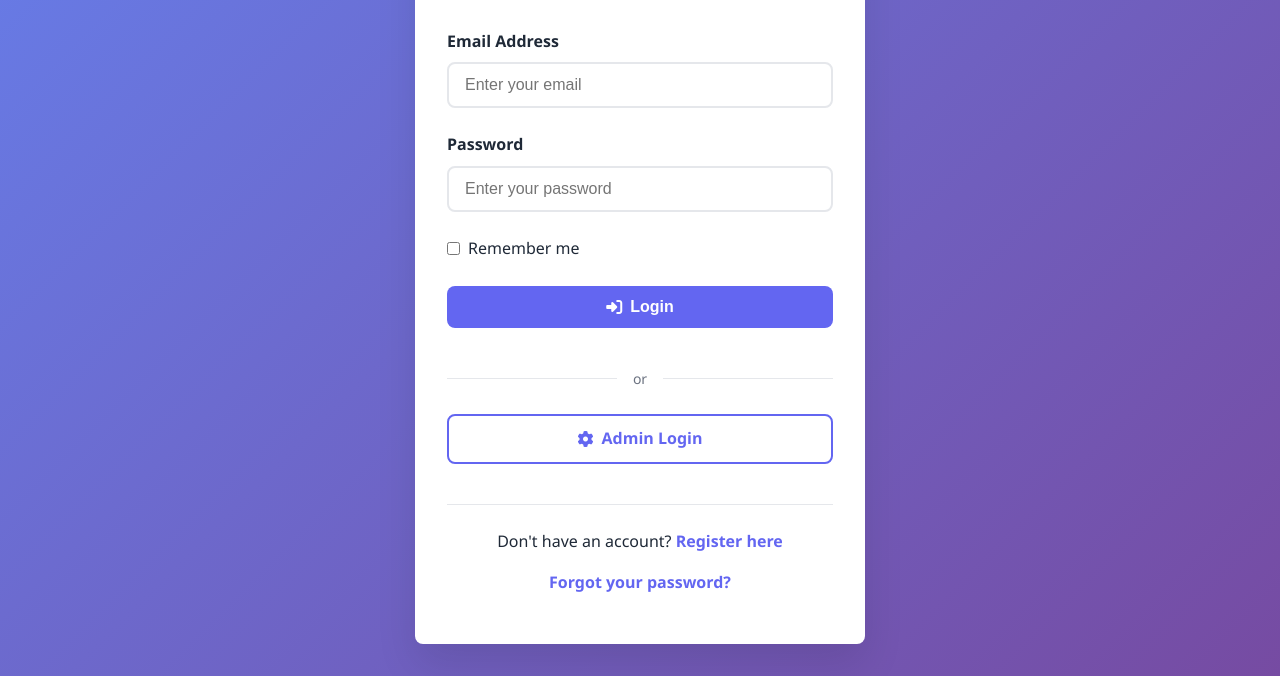
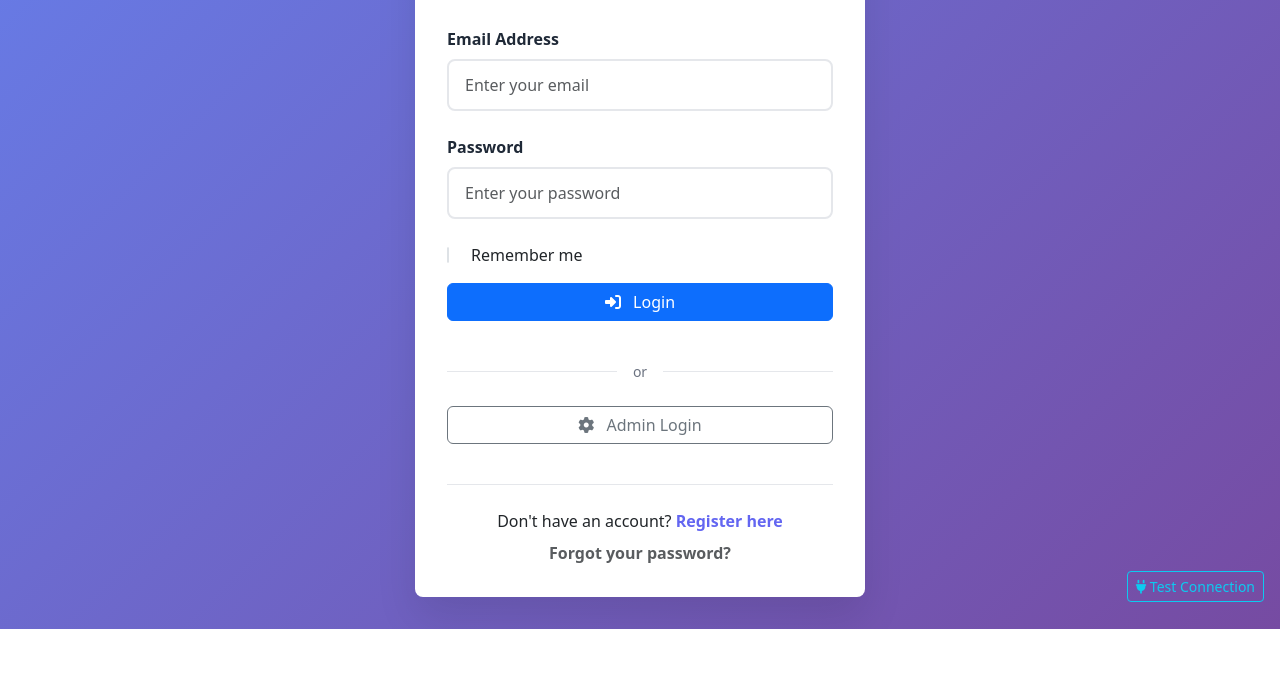
Before and after one commit to Frank-lyn08/e-acquire-socials, a plain HTML site: page frontend/login.html in a window 1280 px wide. Shown: the part 182-858 px from the top of the page. After the commit the page ends 811 px from the top, so only its background shows below. Drawn offline with nearby package versions, Linux system fonts and the light colour scheme; no server answers.

Commit message:
Update login.html

```diff
--- a/frontend/login.html
+++ b/frontend/login.html
@@ -7,6 +7,7 @@
     <link rel="stylesheet" href="css/style.css">
     <link rel="stylesheet" href="css/auth.css">
     <link rel="stylesheet" href="https://cdnjs.cloudflare.com/ajax/libs/font-awesome/6.4.0/css/all.min.css">
+    <link href="https://cdn.jsdelivr.net/npm/bootstrap@5.3.0/dist/css/bootstrap.min.css" rel="stylesheet">
 </head>
 <body>
     <div class="auth-container">
@@ -17,57 +18,66 @@
             </div>
 
             <div class="auth-body">
-                <div id="alert" class="alert" style="display: none;"></div>
+                <!-- Alert container - Don't set display:none here, let JS handle it -->
+                <div id="alert" class="alert d-none"></div>
 
                 <form class="auth-form" id="loginForm">
                     <div class="form-group">
                         <label for="email">Email Address</label>
-                        <input type="email" id="email" name="email" placeholder="Enter your email" required>
-                        <div class="form-error" id="email-error"></div>
+                        <input type="email" id="email" name="email" placeholder="Enter your email" required class="form-control">
                     </div>
 
                     <div class="form-group">
                         <label for="password">Password</label>
-                        <input type="password" id="password" name="password" placeholder="Enter your password" required>
-                        <div class="form-error" id="password-error"></div>
+                        <input type="password" id="password" name="password" placeholder="Enter your password" required class="form-control">
                     </div>
 
-                    <div class="form-check">
-                        <input type="checkbox" id="remember" name="remember">
-                        <label for="remember">Remember me</label>
+                    <div class="form-check mb-3">
+                        <input type="checkbox" id="remember" name="remember" class="form-check-input">
+                        <label for="remember" class="form-check-label">Remember me</label>
                     </div>
 
-                    <button type="submit" class="btn btn-primary auth-button" id="loginBtn">
-                        <i class="fas fa-sign-in-alt"></i> Login
+                    <button type="submit" class="btn btn-primary auth-button w-100" id="loginBtn">
+                        <i class="fas fa-sign-in-alt me-2"></i> Login
                     </button>
 
-                    <div class="auth-divider">
+                    <div class="auth-divider my-4">
                         <span>or</span>
                     </div>
 
-                    <a href="admin.html" class="btn btn-outline auth-button">
-                        <i class="fas fa-cog"></i> Admin Login
+                    <a href="admin.html" class="btn btn-outline-secondary auth-button w-100">
+                        <i class="fas fa-cog me-2"></i> Admin Login
                     </a>
                 </form>
 
-                <div class="auth-footer">
-                    <p>Don't have an account? <a href="register.html">Register here</a></p>
-                    <p><a href="#">Forgot your password?</a></p>
+                <div class="auth-footer mt-4">
+                    <p class="mb-2">Don't have an account? <a href="register.html">Register here</a></p>
+                    <p class="mb-0"><a href="#" class="text-muted">Forgot your password?</a></p>
                 </div>
             </div>
         </div>
     </div>
 
-    <script src="js/main.js"></script>
+    <!-- Test Connection Button (for debugging) -->
+    <div class="position-fixed bottom-0 end-0 m-3">
+        <button onclick="testConnection()" class="btn btn-sm btn-outline-info">
+            <i class="fas fa-plug"></i> Test Connection
+        </button>
+    </div>
+
+    <!-- Include Bootstrap JS for alerts -->
+    <script src="https://cdn.jsdelivr.net/npm/bootstrap@5.3.0/dist/js/bootstrap.bundle.min.js"></script>
+    <!-- Your scripts -->
     <script src="js/auth.js"></script>
 
+    <!-- Initialize on page load -->
     <script>
-        // Initialize auth functionality
         document.addEventListener('DOMContentLoaded', function() {
-            // Check if user is already logged in
-            if (isAuthenticated()) {
-                window.location.href = 'dashboard.html';
-            }
+            console.log('Login page loaded');
+            // Test backend connection on load
+            setTimeout(() => {
+                testConnection();
+            }, 1000);
         });
     </script>
 </body>
```
